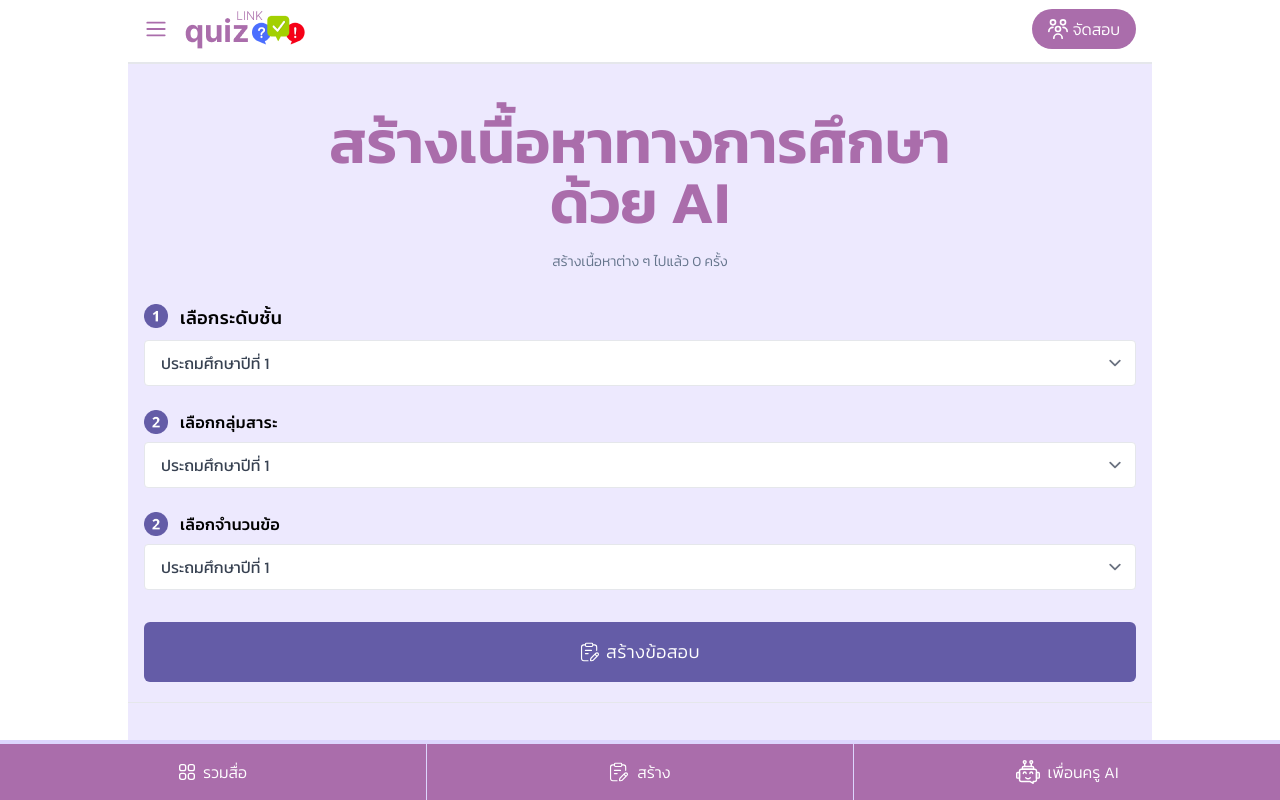
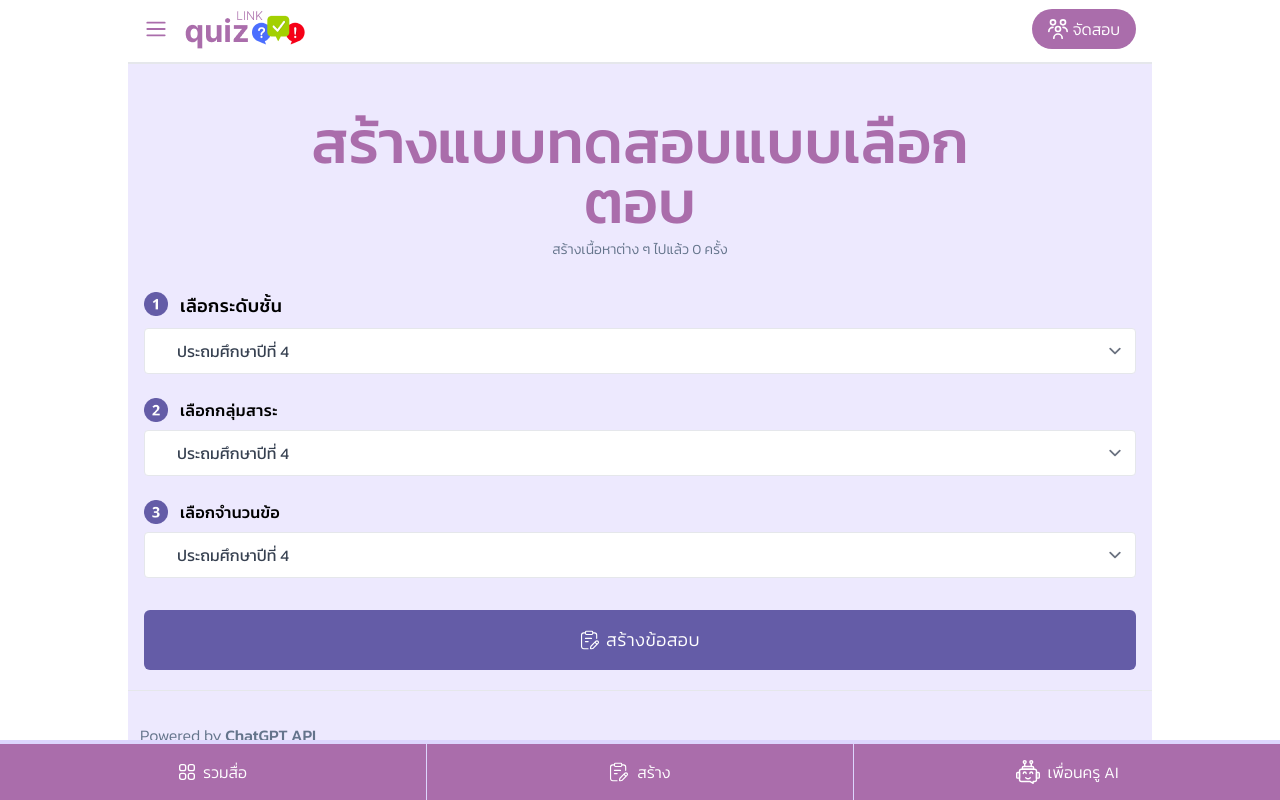
Before and after one commit to dcatcherex/tailwind, a React (Vite) app: page / in a window 1280 px wide. Built offline with nearby package versions, Linux system fonts and the light colour scheme; a web font is replaced by a local one.

Commit message:
update font

```diff
--- a/src/components/Comboboxes/Combobox2.jsx
+++ b/src/components/Comboboxes/Combobox2.jsx
@@ -27,14 +27,14 @@ const levels = [
   ]
 
 function ComboBox() {
-  const [selectedLevel, setSelectedLevel] = useState(levels[0]);
+  const [selectedLevel, setSelectedLevel] = useState(levels[3]);
 
   return (
     <div className="relative inline-block w-full">
       <select
         value={selectedLevel}
         onChange={(e) => setSelectedLevel(e.target.value)}
-        className="block appearance-none w-full bg-white border border-gray-200 text-gray-700 py-3 px-4 pr-8 rounded leading-tight focus:outline-none focus:border-gray-500"
+        className="indent-4 block appearance-none w-full bg-white border border-gray-200 text-gray-700 py-3 px-4 pr-8 rounded leading-tight focus:outline-none focus:border-gray-500"
       >
         {levels.map((option) => (
           <option key={option} value={option}>
--- a/src/components/GenerateContent/GenerateContent.jsx
+++ b/src/components/GenerateContent/GenerateContent.jsx
@@ -2,6 +2,8 @@ import teacherpic from "../../assets/images/teacher.svg";
 import logo from "../../assets/images/logo.png";
 import circle1 from "../../assets/images/circle1.png";
 import circle2 from "../../assets/images/circle2.png";
+import circle3 from "../../assets/images/circle3.png";
+
 import apps from "../../assets/images/apps.svg";
 import students from "../../assets/images/icons/students.svg";
 import bot from "../../assets/images/icons/bot.svg";
@@ -37,10 +39,10 @@ const GenerateContent = () => {
             className="hidden sm:visible max-w-[300px] sm:max-w-[500px]"
             src={teacherpic}
           />
-          <h1 className="text-center sm:text-6xl text-4xl max-w-[708px] font-semibold text-purple">
-            สร้างเนื้อหาทางการศึกษาด้วย AI
+          <h1 className="text-center sm:text-6xl text-4xl max-w-[708px] font-medium text-purple">
+            สร้างแบบทดสอบแบบเลือกตอบ
           </h1>
-          <p className="text-sm text-slate-500 mt-5 font-light ">
+          <p className="text-sm text-slate-500 mt-2 font-light ">
             สร้างเนื้อหาต่าง ๆ ไปแล้ว 0 ครั้ง
           </p>
           <div className="flex flex-1 w-full flex-row mt-8 mb-2 space-x-3">
@@ -56,15 +58,15 @@ const GenerateContent = () => {
 
           <div className="flex flex-1 w-full flex-row mt-6 mb-2 space-x-3">
             <img alt="2 icon" src={circle2} className="w-6 h-6" />
-            <p className=" font-medium text-left tracking-wide">
+            <p className=" font-lg font-medium text-left tracking-wide">
               เลือกกลุ่มสาระ
             </p>
           </div>
           <Combobox2 />
 
           <div className="flex flex-1 w-full flex-row mt-6 mb-2 space-x-3">
-            <img alt="2 icon" src={circle2} className="w-6 h-6" />
-            <p className=" font-medium text-left tracking-wide">
+            <img alt="2 icon" src={circle3} className="w-6 h-6" />
+            <p className=" font-lg font-medium text-left tracking-wide">
               เลือกจำนวนข้อ
             </p>
           </div>
```
